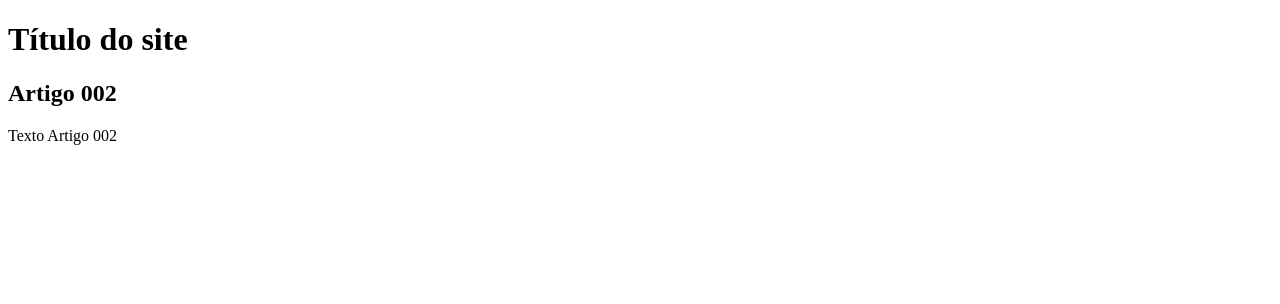
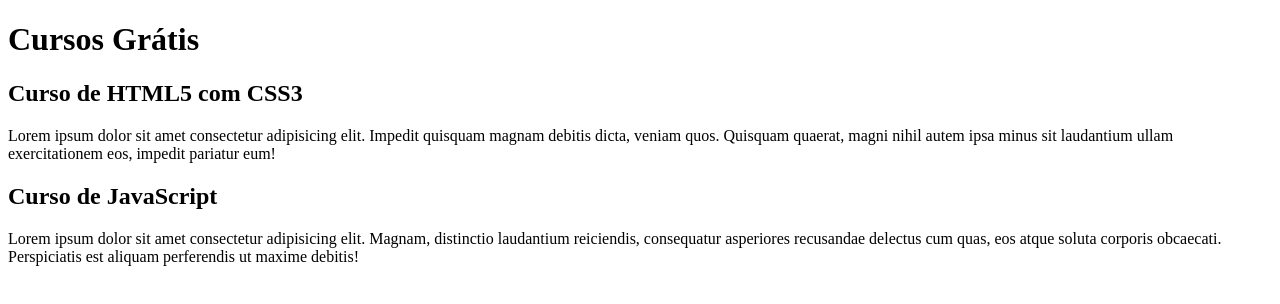
Before and after one commit to dmssantos/projeto-site, a plain HTML site: page index.html in a window 1280 px wide. Drawn offline with Linux system fonts and the light colour scheme.

Commit message:
comecei a escrever o conteudo

```diff
--- a/index.html
+++ b/index.html
@@ -8,11 +8,15 @@
 <body>
     <main>
         <head>
-            <h1>Título do site</h1>
+            <h1>Cursos Grátis</h1>
         </head>
         <article>
-            <h2>Artigo 002</h2>
-            <p>Texto Artigo 002</p>
+            <h2>Curso de HTML5 com CSS3</h2>
+            <p>Lorem ipsum dolor sit amet consectetur adipisicing elit. Impedit quisquam magnam debitis dicta, veniam quos. Quisquam quaerat, magni nihil autem ipsa minus sit laudantium ullam exercitationem eos, impedit pariatur eum!</p>
+        </article>
+        <article>
+            <h2>Curso de JavaScript</h2>
+            <p>Lorem ipsum dolor sit amet consectetur adipisicing elit. Magnam, distinctio laudantium reiciendis, consequatur asperiores recusandae delectus cum quas, eos atque soluta corporis obcaecati. Perspiciatis est aliquam perferendis ut maxime debitis!</p>
         </article>
     </main>
 </body>
```
